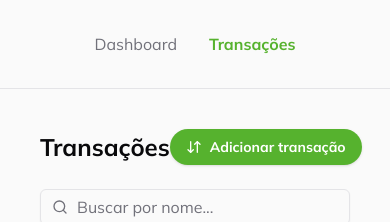
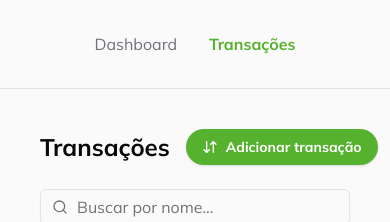
Before and after one commit to wendryuslima/teste-arte-arena, a Next.js app: page /transactions in a window 390 px wide. Shown: the top 222 px of the page. Built offline with nearby package versions, Linux system fonts and the light colour scheme.

Commit message:
refactor: correct layout responsive

```diff
--- a/app/transactions/_components/data-table.tsx
+++ b/app/transactions/_components/data-table.tsx
@@ -143,7 +143,9 @@ const DataTable = <TData, TValue>({
             ) : (
               <TableRow>
                 <TableCell colSpan={columns.length} className="h-96 p-0">
-                  <EmptySearchResults />
+                  <div className="flex h-full min-h-[calc(100vh-350px)] items-center justify-center lg:min-h-0">
+                    <EmptySearchResults />
+                  </div>
                 </TableCell>
               </TableRow>
             )}
--- a/app/transactions/page.tsx
+++ b/app/transactions/page.tsx
@@ -1,11 +1,11 @@
 "use client";
 
-import NavBar from "@/app/_components/nav-bar";
 import AddTransactionButton from "@/app/_components/add-transaction-button";
 import { EmptyTransactions } from "@/app/_components/empty-states";
+import NavBar from "@/app/_components/nav-bar";
 import { useTransactions } from "@/app/_contexts/transactions-context";
+import { columns } from "./_components/columns";
 import DataTable from "./_components/data-table";
-import { columns } from "./_components/columns";
 
 const TransactionsPage = () => {
   const { transactions } = useTransactions();
@@ -14,13 +14,15 @@ const TransactionsPage = () => {
     <>
       <NavBar />
       <div className="flex flex-col gap-6 p-10">
-        <div className="flex w-full items-center justify-between">
+        <div className="flex w-full items-center justify-between gap-4">
           <h1 className="text-2xl font-bold">Transações</h1>
           <AddTransactionButton />
         </div>
 
         {transactions.length === 0 ? (
-          <EmptyTransactions />
+          <div className="flex min-h-[calc(100vh-250px)] items-center justify-center lg:min-h-[400px]">
+            <EmptyTransactions />
+          </div>
         ) : (
           <DataTable columns={columns} data={transactions} />
         )}
```
